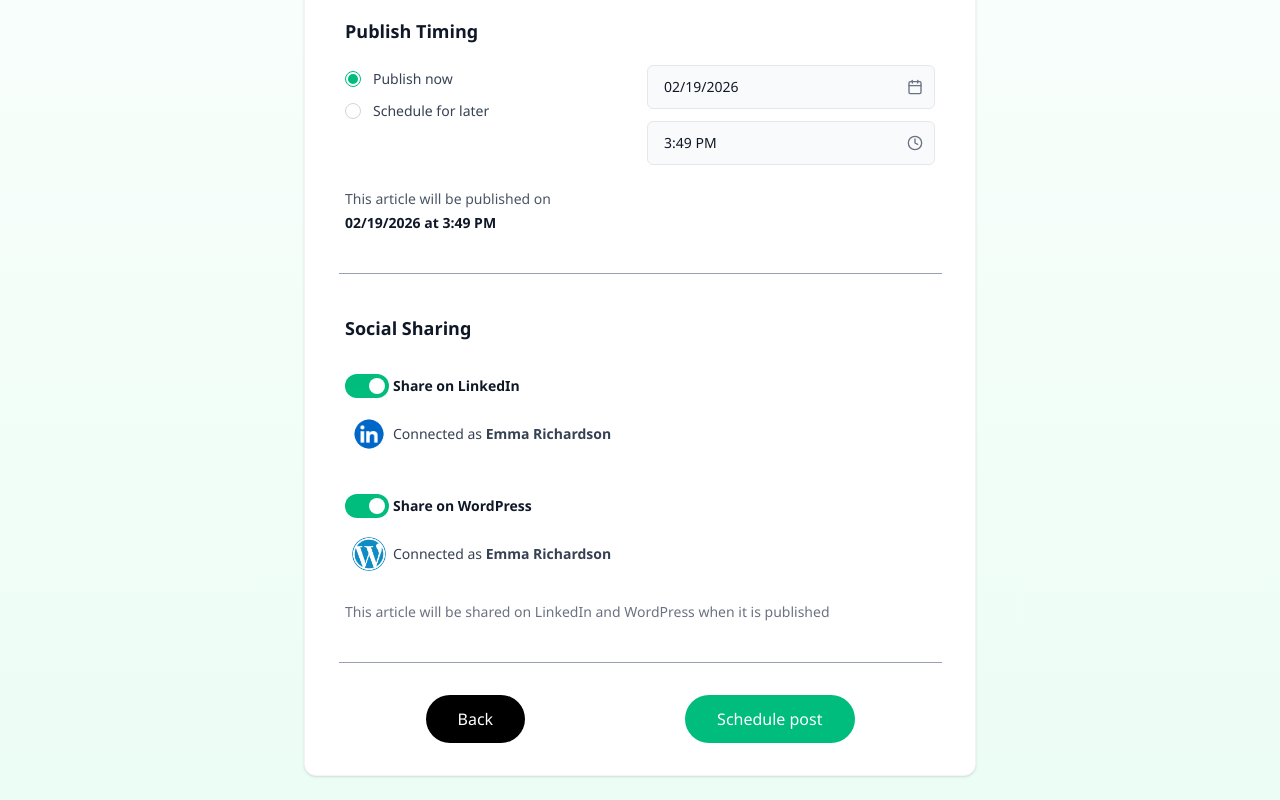
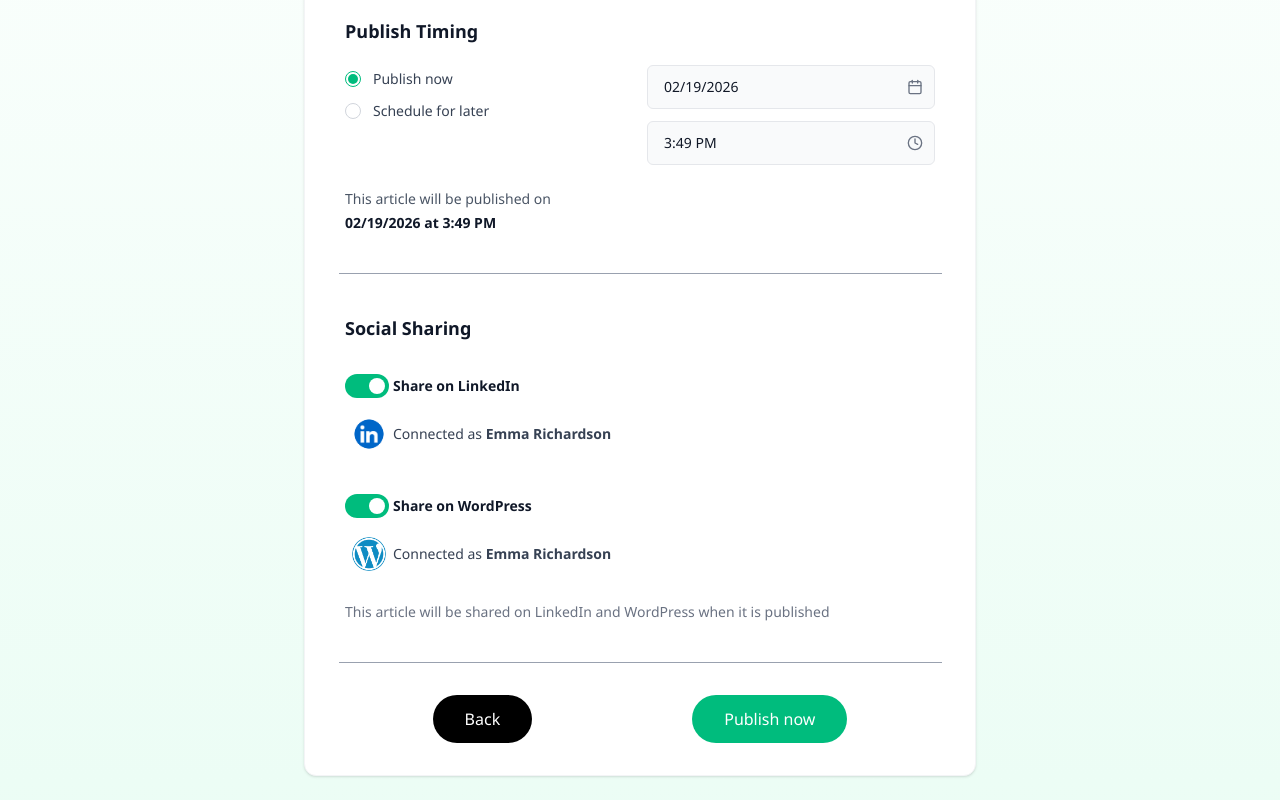
Before and after one commit to dulanprabashwara/software-project-, a Next.js app in the folder easy-blogger/: page /write/publish in a window 1280 px wide. Shown: the part 500-1300 px from the top of the page. Built offline with nearby package versions, Linux system fonts and the light colour scheme.

Commit message:
Add validation part to prevent past scheduling

```diff
--- a/easy-blogger/app/(main)/write/publish/page.jsx
+++ b/easy-blogger/app/(main)/write/publish/page.jsx
@@ -45,6 +45,7 @@ function Radio({ checked }) {
     </span>
   );
 }
+
 
 export default function PublishArticlePage() {
 
@@ -181,6 +182,16 @@ export default function PublishArticlePage() {
     setShareText(`This article will be shared on ${platforms.join(" and ")} when it is published`);
     setShowShareText(true);
   }, [shareLinkedIn, shareWordPress]);
+
+  const isPastDateTime = () => {
+    if (!scheduledDate || !scheduledTime) return false;
+
+    const selected = new Date(`${scheduledDate}T${scheduledTime}`);
+    const now = new Date();
+
+    return selected < now;
+  };
+
 
   return (
     <div className="min-h-screen bg-gradient-to-b from-white to-emerald-50 flex items-center justify-center p-6">
@@ -386,6 +397,11 @@ export default function PublishArticlePage() {
                   </div>
                 )}
               </div>
+              {timing === "schedule" && isPastDateTime() && (
+                <p className="mt-3 text-sm text-red-500">
+                  You cannot schedule an article in the past.
+                </p>
+              )}
             </div>
           </div>
 
@@ -499,8 +515,15 @@ export default function PublishArticlePage() {
 
         <div className="p-8 flex items-center justify-center gap-40">
           <button className="px-8 py-3 rounded-full bg-black text-white">Back</button>
-          <button className="px-8 py-3 rounded-full bg-emerald-500 text-white">
-            Schedule post
+          <button
+            disabled={timing === "schedule" && isPastDateTime()}
+            className={`px-8 py-3 rounded-full text-white transition ${
+            timing === "schedule" && isPastDateTime()
+            ? "bg-gray-400 cursor-not-allowed"
+            : "bg-emerald-500 hover:bg-emerald-600"
+            }`}
+          >
+            {timing === "schedule" ? "Schedule post" : "Publish now"}
           </button>
         </div>
 
```
